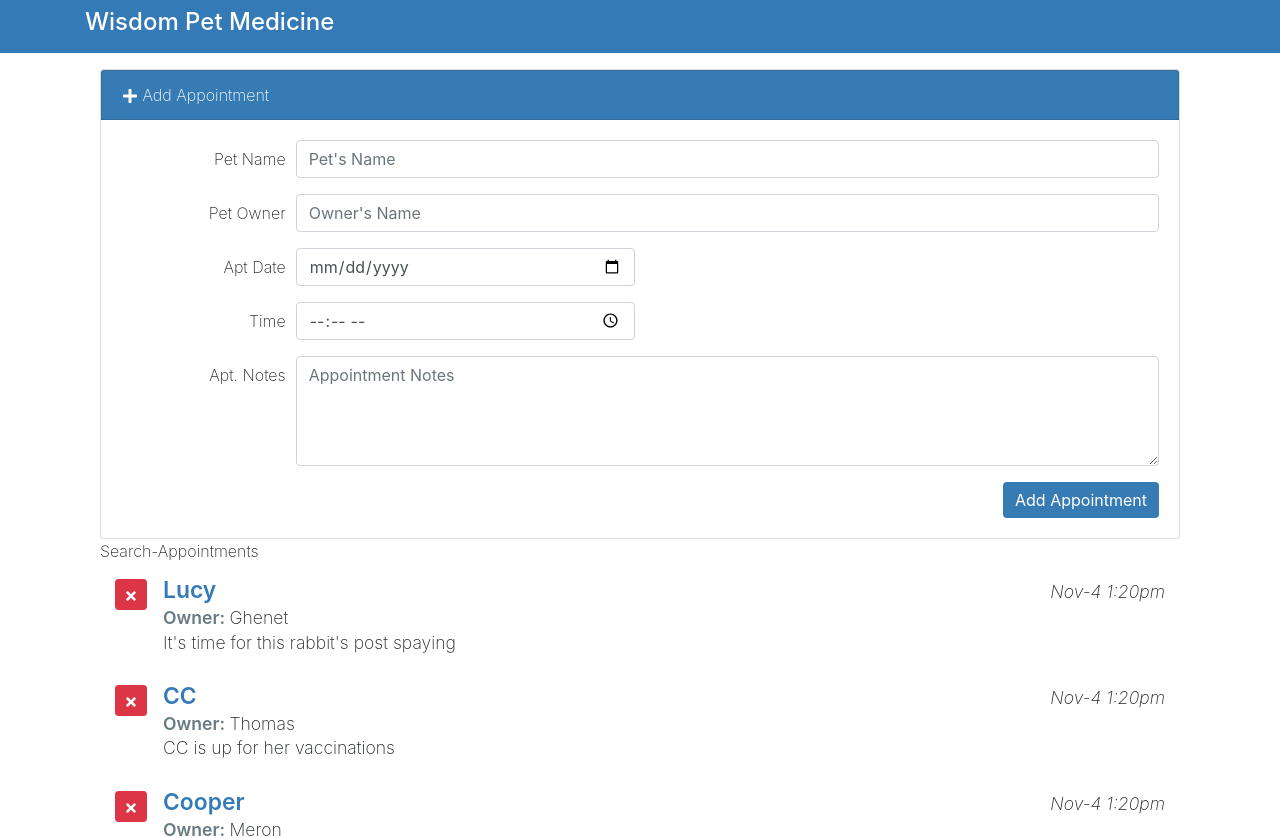
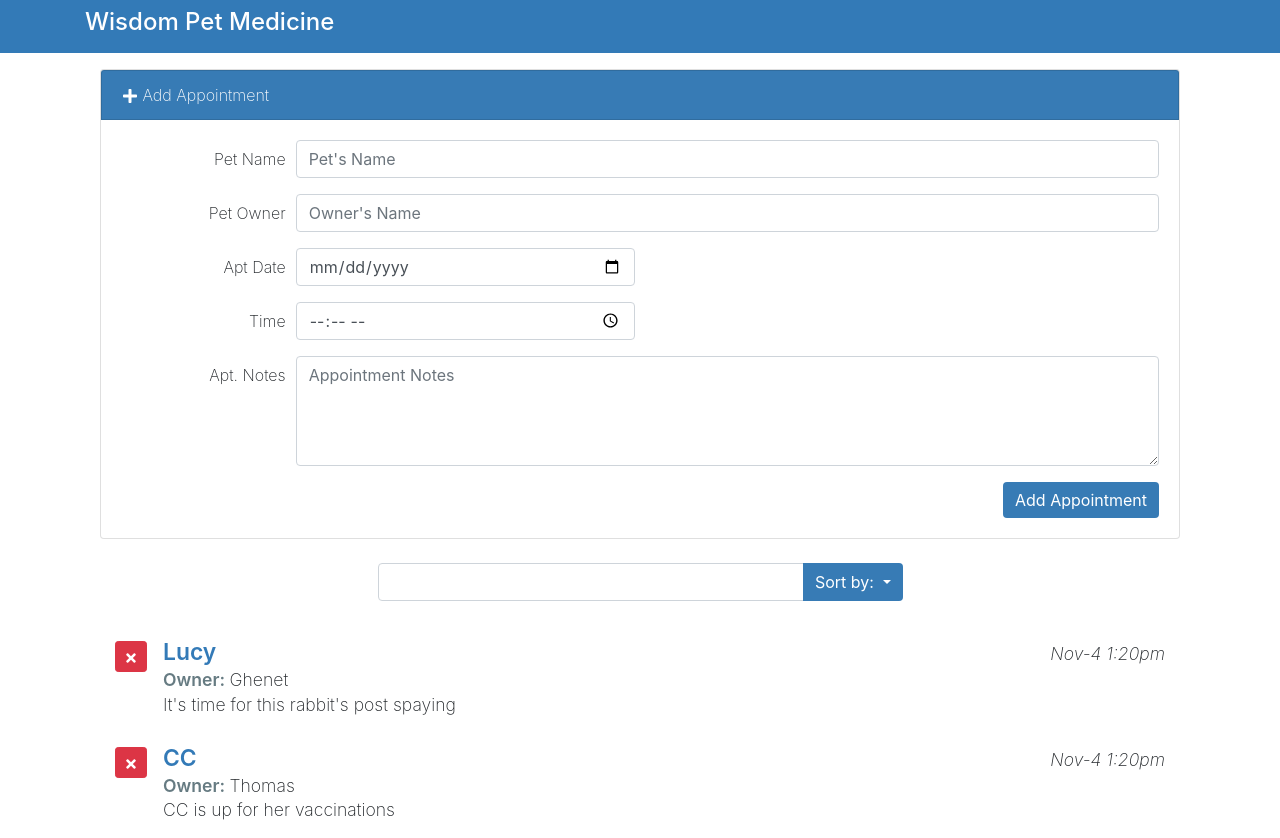
Before and after one commit to Ghenet/ReactInterface, a React (Create React App) app: page / in a window 1280 px wide. Shown: the top 838 px of the page. Built offline with nearby package versions, Linux system fonts and the light colour scheme.

Commit message:
added a search component with a drop-down menu

```diff
--- a/src/components/SearchAppointments.js
+++ b/src/components/SearchAppointments.js
@@ -3,8 +3,24 @@
 class SearchAppointments extends Component {
     render() {
         return (
-            <div>
-                Search-Appointments
+            <div className='search-appointments row justify-content-center my-4'>
+                <div className='col-md-6'>
+                    <div className='input-group'>
+                        <input id='SearchApts' type='text' className='form-control' aria-label='Search Appointments' />
+                        <div className='input-group-append'>
+                            <button type='button' className='btn btn-primary dropdown-toggle' data-toggle='dropdown' aria-haspopup='true' aria-expanded='false' >Sort by: <span className='caret' /></button>
+                            <div className='sort-menu dropdown-menu dropdown-menu-right'>
+                                <button className='sort-by dropdown-item' href='#'>Pet Name</button>
+                                <button className='sort-by dropdown-item' href='#'>Date</button>
+                                <button className='sort-by dropdown-item' href='#'>Owner</button>
+                                <div role='separator' className='dropdown-divider' />
+                                <button className='sort-by dropdown-item' href='#'>Asc</button>
+                                <button className='sort-by dropdown-item' href='#'>Desc</button>
+                            </div>
+                        </div>
+
+                    </div>
+                </div>
             </div>
         )
     }
```
